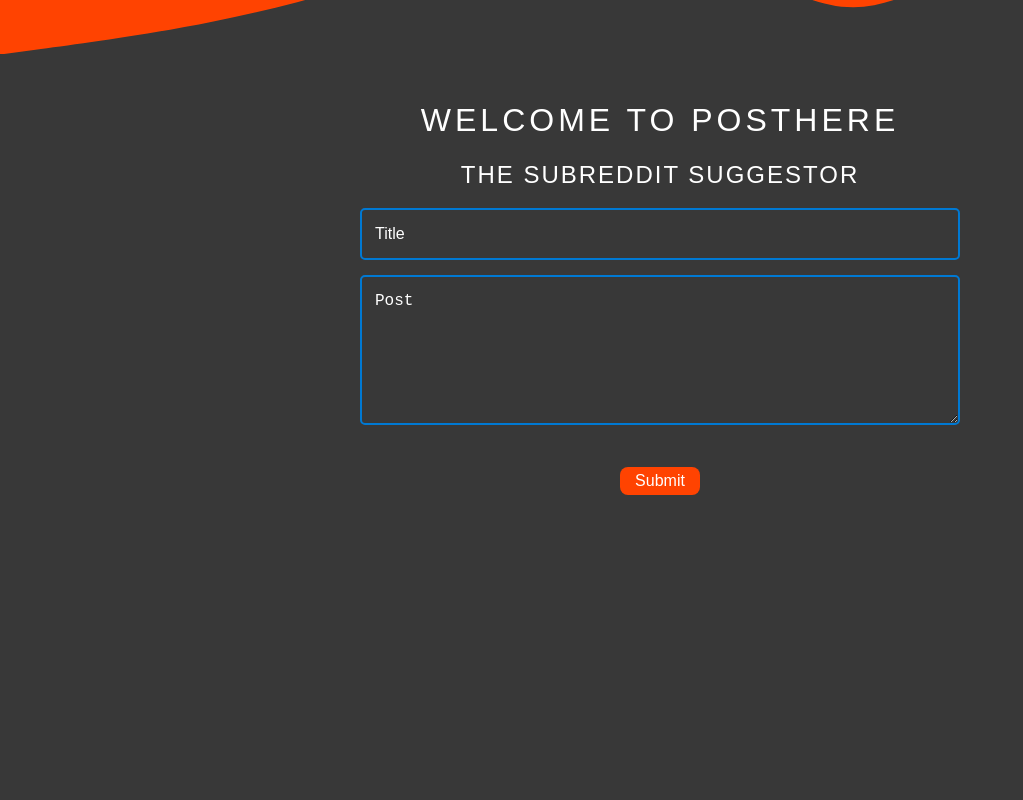
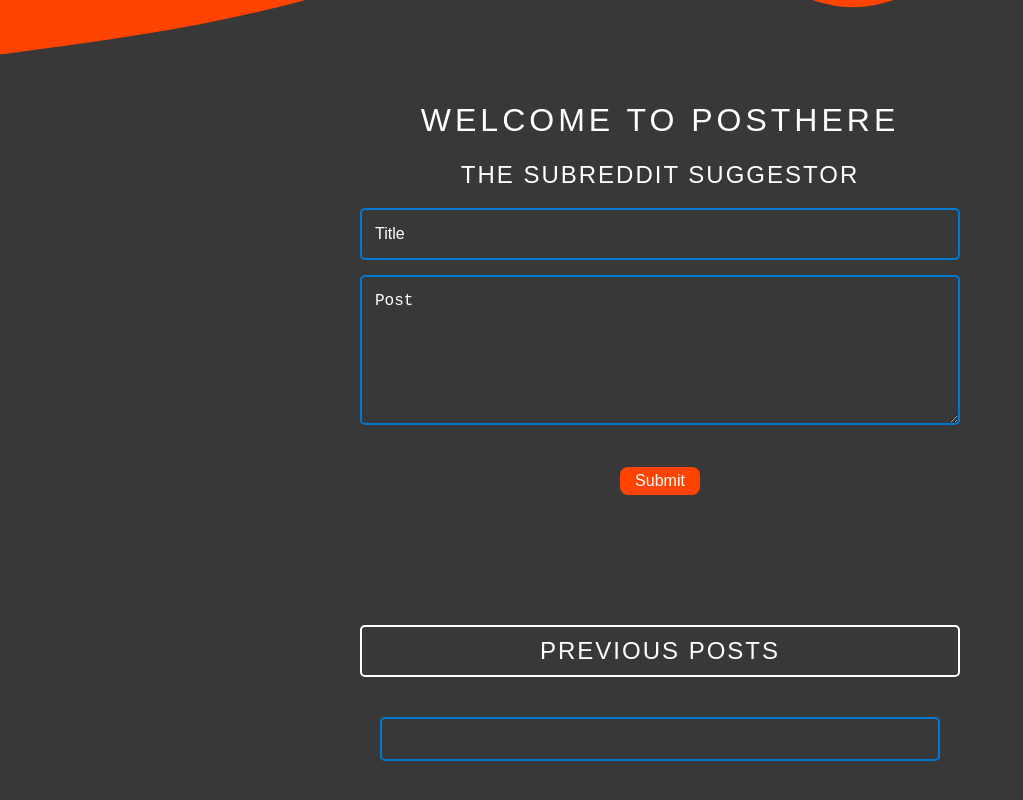
Before and after one commit to post-here-subreddit-picker/FE-repo, a React (Create React App) app in the folder subreddit-picker/: page /home in a window 1280 px wide. Shown: the part 224-1024 px from the top of the page, without its empty margins (0-1023 px from the left). Before the commit the page ends 800 px from the top, so only its background shows below. Built offline with nearby package versions, Linux system fonts and the light colour scheme; no server answers; sample sign-in values are in the browser's storage.

Commit message:
set up state to display previous posts

```diff
--- a/subreddit-picker/src/App.css
+++ b/subreddit-picker/src/App.css
@@ -30,3 +30,47 @@ label p{
 .upper svg{
   background:#FF4301;
 }
+
+
+.card-container{
+  width:100%;
+  margin:auto;
+  margin-top:70px;
+  padding:20px;
+}
+
+.card-container h2{
+  background:none;
+  padding:10px;
+  border:2px solid white;
+  border-radius: 5px;
+}
+
+.cards{
+  flex-wrap: wrap;
+  display: flex;
+  justify-content: center;
+}
+
+.eachcard{
+  display:flex;
+  flex-direction: column;
+  justify-content: center;
+  border:2px solid #0079d3;
+  border-radius: 5px;
+  background:none;
+  width:100%;
+  height:100%;
+  margin:20px;
+}
+
+.eachcard h3{
+  font-size:1.2rem;
+  color:white;
+  margin:10px;
+}
+
+.eachcard p{
+  margin:10px 0;
+  color:white;
+}
--- a/subreddit-picker/src/components/Home.js
+++ b/subreddit-picker/src/components/Home.js
@@ -121,8 +121,12 @@ const Button = styled.button`
     headline: "",
     content: ""
   });
-  const [pastPosts, setPastPosts] = useState([]);
+  const [pastPosts, setPastPosts] = useState([
+    { headline: "",
+      content: "" }
+  ]);
 
+//
 
   useEffect(() => {
     axiosWithAuth()
@@ -144,6 +148,9 @@ const Button = styled.button`
         })
   }, [])
 
+
+// gets posts by specific user
+
     useEffect(() => {
       console.log("This is user id in the second use effect hook", userId)
       if(userId) {
@@ -152,6 +159,9 @@ const Button = styled.button`
             .then(res => {
               console.log("this is the response when we look for a specific users past posts", res)
               setPastPosts(res.data)
+            })
+            .catch(error => {
+              console.log(error)
             })
           }
     }, [userId])
@@ -162,6 +172,9 @@ const Button = styled.button`
             [e.target.name]: [e.target.value]
         })
     }
+
+
+//
 
     const submissionHandler = values => {
       console.log("This is the new post before being sent to the backend", values)
@@ -215,10 +228,26 @@ const Button = styled.button`
 
             <Button type="submit">Submit</Button>
             </FormStyle>
+
+            <div className="card-container">
+                <h2>Previous Posts</h2>
+                <div className="cards">
+                    {pastPosts.map(post =>{
+                        return (
+                        <div className="eachcard">
+                            <h3>{post.headline}</h3>
+                            <p>{post.content}</p>
+                        </div>
+                    )
+                    })}
+                </div>
+            </div>
         </FormDiv>
     )
 };
 
+
+//validation
 const mapStateTOProps = state => {
   return {
     username: state.username
--- a/subreddit-picker/src/components/NewLogin.js
+++ b/subreddit-picker/src/components/NewLogin.js
@@ -7,7 +7,7 @@ import { Link } from "react-router-dom";
 import {retrieveUsername} from "../actions"
 
 //styles
-const FormStyle = styled.div`
+const FormStyle = styled.form`
     display:flex;
     flex-direction: column;
     padding:20px;
--- a/subreddit-picker/src/components/NewSignUp.js
+++ b/subreddit-picker/src/components/NewSignUp.js
@@ -6,7 +6,7 @@ import { Link } from "react-router-dom";
 
 
 //styles
-const FormStyle = styled.div`
+const FormStyle = styled.form`
     display:flex;
     flex-direction: column;
     padding:20px;
```
